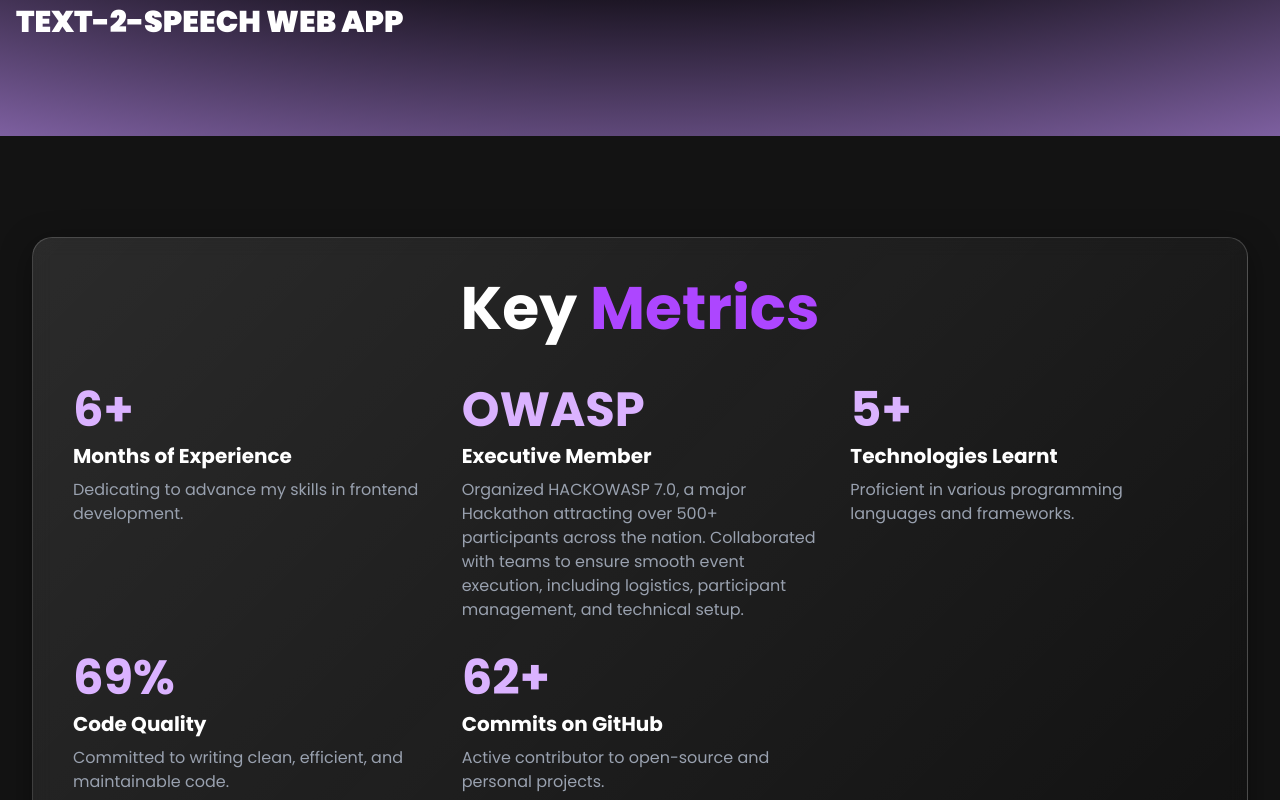
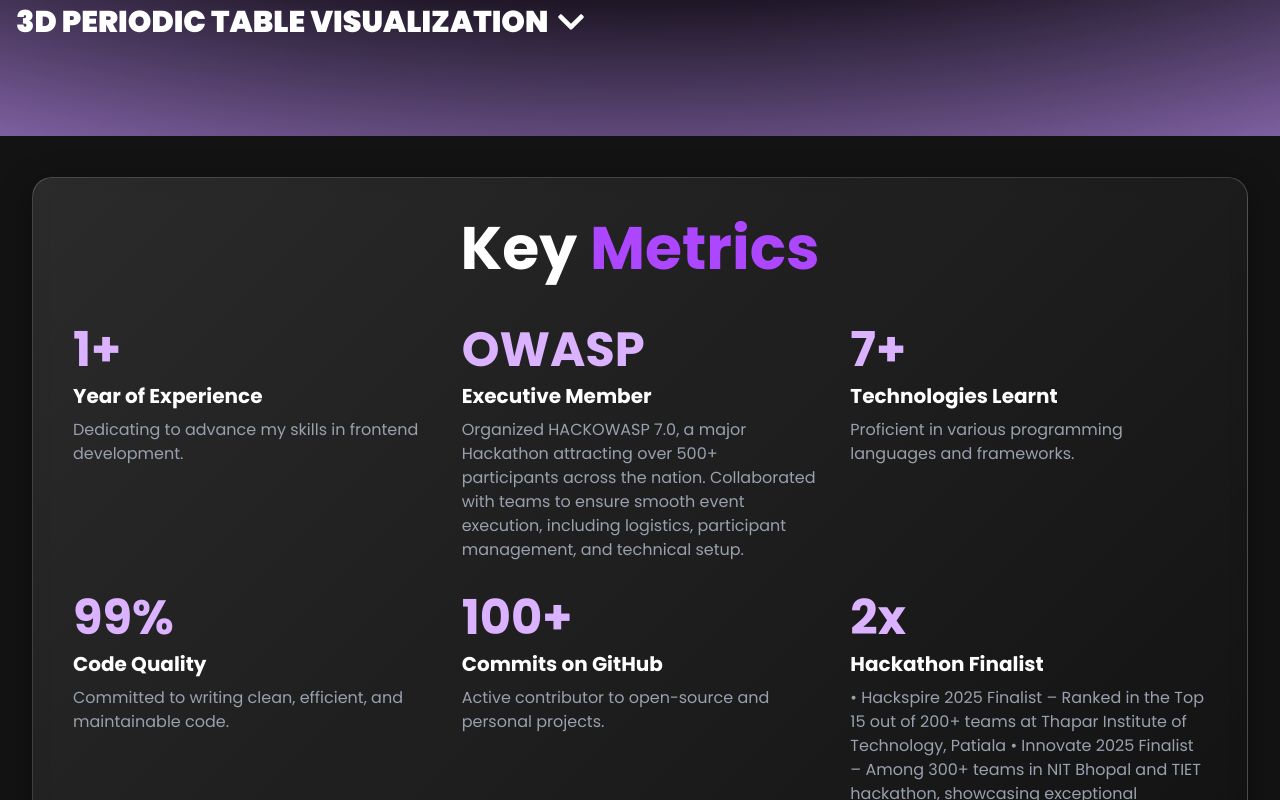
Before and after one commit to PrathamRanka/PrathamRanka-dev, a Next.js app: page / in a window 1280 px wide. Shown: the part 2040-2840 px from the top of the page. Built offline with nearby package versions, Linux system fonts and the light colour scheme.

Commit message:
refactor: update Footer and Key Metrics components for improved layout and styling; modify Portfolio project descriptions for clarity

```diff
--- a/components/Hero.tsx
+++ b/components/Hero.tsx
@@ -79,7 +79,7 @@ export const Hero = () => {
                 {/* Center the "Download CV" button */}
                 <motion.div className="flex justify-center items-center">
                     <a
-                        href="https://drive.google.com/uc?export=download&id=1Ni3olV9JcuZtn2wXhkWf1Hb3EgyL_eBq"
+                        href="https://drive.google.com/uc?export=download&id=1s273o3pVF9d4gg3vMWqlGGaEHx_ypB7k"
                         download="Pratham_Ranka_Resume.pdf"
                     >
                         <motion.button
--- a/components/KeyMetrics.tsx
+++ b/components/KeyMetrics.tsx
@@ -1,13 +1,12 @@
 'use client';
 
 import React from 'react';
-import { motion, useInView } from 'framer-motion';
 
 const metrics = [
 	{
 		id: 1,
-    value: '6+',
-    label: 'Months of Experience',
+		value: '1+',
+		label: 'Year of Experience',
 		description: 'Dedicating to advance my skills in frontend development.',
 	},
 	{
@@ -19,89 +18,50 @@ const metrics = [
 	},
 	{
 		id: 3,
-    value: '5+',
+		value: '7+',
 		label: 'Technologies Learnt',
 		description: 'Proficient in various programming languages and frameworks.',
 	},
 	{
 		id: 4,
-    value: '69%',
+		value: '99%',
 		label: 'Code Quality',
 		description: 'Committed to writing clean, efficient, and maintainable code.',
 	},
 	{
 		id: 5,
-    value: '62+',
+		value: '100+',
 		label: 'Commits on GitHub',
 		description: 'Active contributor to open-source and personal projects.',
+	},
+{
+    id: 6,
+    value: '2x',
+    label: 'Hackathon Finalist',
+    description: `• Hackspire 2025 Finalist – Ranked in the Top 15 out of 200+ teams at Thapar Institute of Technology, Patiala • Innovate 2025 Finalist – Among 300+ teams in NIT Bhopal and TIET hackathon, showcasing exceptional problem-solving skills and collaborative teamwork.`,
 },
 ];
 
 export const KeyMetrics = () => {
-  const ref = React.useRef<HTMLElement>(null);
-  const isInView = useInView(ref, { once: true });
+	return (
+		<section className='min-h-screen bg-[#131313] text-white flex items-center justify-center p-8'>
+			<div className='w-full glass border border-white/10 rounded-2xl p-10'>
+				<h2 className='text-6xl font-bold mb-12 text-center'>
+					Key <span className='text-purple-500'>Metrics</span>
+				</h2>
 
-  return (
-    <motion.section
-      ref={ref}
-      initial={{ opacity: 0, y: 50 }}
-      animate={isInView ? { opacity: 1, y: 0 } : { opacity: 0, y: 50 }}
-      transition={{ duration: 0.8 }}
-      className="min-h-screen bg-[#131313] text-white flex items-center justify-center p-8"
-    >
-      <div className="w-full glass border border-white/10 rounded-2xl p-10">
-        <motion.h2
-          initial={{ opacity: 0, y: 20 }}
-          animate={isInView ? { opacity: 1, y: 0 } : { opacity: 0, y: 20 }}
-          transition={{ delay: 0.2, duration: 0.6 }}
-          className="text-6xl font-bold mb-12 text-center"
-        >
-          Key <span className='text-purple-500'>Metrics</span>
-        </motion.h2>
-
-        <div className="grid grid-cols-1 md:grid-cols-2 lg:grid-cols-3 gap-8">
-          {metrics.map((metric, index) => (
-            <motion.div
-              key={metric.id}
-              initial={{ opacity: 0, y: 20 }}
-              animate={isInView ? { opacity: 1, y: 0 } : { opacity: 0, y: 20 }}
-              transition={{ delay: 0.4 + index * 0.1, duration: 0.6 }}
-              className="flex flex-col"
-            >
-              <motion.h3
-                initial={{ scale: 0.5 }}
-                animate={isInView ? { scale: 1 } : { scale: 0.5 }}
-                transition={{
-                  delay: 0.6 + index * 0.1,
-                  duration: 0.4,
-                  type: 'spring',
-                }}
-                className="text-5xl font-bold text-purple-300 mb-2"
-              >
+				<div className='grid grid-cols-1 md:grid-cols-2 lg:grid-cols-3 gap-8'>
+					{metrics.map((metric) => (
+						<div key={metric.id} className='flex flex-col'>
+							<h3 className='text-5xl font-bold text-purple-300 mb-2'>
 								{metric.value}
-              </motion.h3>
-
-              <motion.p
-                initial={{ opacity: 0 }}
-                animate={isInView ? { opacity: 1 } : { opacity: 0 }}
-                transition={{ delay: 0.8 + index * 0.1, duration: 0.4 }}
-                className="text-xl font-semibold mb-2"
-              >
-                {metric.label}
-              </motion.p>
-
-              <motion.p
-                initial={{ opacity: 0 }}
-                animate={isInView ? { opacity: 1 } : { opacity: 0 }}
-                transition={{ delay: 1 + index * 0.1, duration: 0.4 }}
-                className="text-gray-400"
-              >
-                {metric.description}
-              </motion.p>
-            </motion.div>
+							</h3>
+							<p className='text-xl font-semibold mb-2'>{metric.label}</p>
+							<p className='text-gray-400'>{metric.description}</p>
+						</div>
 					))}
 				</div>
 			</div>
-    </motion.section>
+		</section>
 	);
 };
--- a/components/Navbar.tsx
+++ b/components/Navbar.tsx
@@ -27,7 +27,11 @@ export const Navbar = () => {
             <li key={index}>
               <Link
                 href={link.path}
-                className="hover:text-white/70 transition-all duration-300 ease-in-out"
+                className="hover:text-white/70 transition-all duration-300 ease-in-out
+                           transform hover:scale-110 hover:-translate-y-1 hover:shadow-[0_8px_24px_rgba(128,90,213,0.15)]"
+                style={{
+                  willChange: 'transform',
+                }}
               >
                 {link.title}
               </Link>
--- a/components/Portfolio.tsx
+++ b/components/Portfolio.tsx
@@ -3,6 +3,7 @@
 import React, { useState, useEffect } from 'react';
 import { motion, useMotionTemplate, useMotionValue, animate } from 'framer-motion';
 import Image from 'next/image';
+import { FaChevronDown } from "react-icons/fa";
 
 const projects = [
   {
@@ -19,16 +20,18 @@ const projects = [
     year: 2025,
     title: 'AI-Powered Crop Disease Detection Platform',
     description:
-      'A web application that uses machine learning to identify crop diseases from images. Provided tailored treatment recommendations of wheat by linking predictions to a database of 15 wheat crop diseases.',
+      'A web application that uses machine learning to identify crop diseases from images. Provided tailored treatment recommendations of wheat by linking predictions to a database of 15 wheat crop diseases. Automated image upload and processing via a web interface for seamless AI predictions using backend services. Designed a user-friendly frontend enabling farmers to get diagnosis results in just 3 clicks, boosting adoption and ease of use.',
     image: '/proj5.png',
+    href: 'https://github.com/PrathamRanka/Wheat-Detector-'
   },
   {
     id: 3,
     year: 2024,
-    title: 'Text-2-Speech Web App',
+    title: '3D Periodic Table Visualization',
     description:
-      'Developed a dynamic web application with text-to-speech capabilities, enabling users to convert written text into natural-sounding speech. The app supports multiple languages and allows users to adjust the speed and tone of the speech. Designed to be accessible and user-friendly, this app is aimed at people with visual impairments and those who prefer auditory learning. The app features a sleek, modern UI with real-time text-to-speech conversion and multiple voice options.',
+      'Developed an interactive 3D periodic table using Three.js and CSS3DRenderer, featuring 118+ chemical elements with dynamic positioning across multiple layouts (table, sphere, helix, grid). Implemented real-time filtering by element properties, hover tooltips displaying atomic data, and color-coded classification system. Built responsive design with smooth TWEEN.js animations, TrackballControls for 3D navigation, and advanced visual effects including neon glows and focus/blur interactions. Designed as an educational tool to enhance understanding of chemical elements and their relationships through immersive 3D visualization.',
     image: '/proj5.png',
+    href: 'https://github.com/PrathamRanka/3-d-Periodic-table'
   },
 ];
 
@@ -57,20 +60,10 @@ export const Portfolio = () => {
   const backgroundImage = useMotionTemplate`radial-gradient(125% 125% at 50% 0%, #000 50%, ${color})`;
 
   const handleProjectClick = (project) => {
-    if (project.id === 1) {
-      // If Veri-Doc is clicked, open the website in a new tab
-      if (selectedProject && selectedProject.id === project.id) {
-        window.open(project.href, '_blank');
-      } else {
-        setSelectedProject(project); // Show description if it's not already selected
-      }
+    if (selectedProject && selectedProject.id === project.id) {
+      setSelectedProject(null);
     } else {
-      // For other projects, toggle the description
-      if (selectedProject && selectedProject.id === project.id) {
-        setSelectedProject(null); // Close the description if already open
-      } else {
-        setSelectedProject(project); // Show the description
-      }
+      setSelectedProject(project);
     }
   };
 
@@ -78,48 +71,82 @@ export const Portfolio = () => {
     <motion.section
       style={{ backgroundImage }}
       id="portfolio"
-      className="py-16 text-white"
+      className="py-10 sm:py-14 md:py-16 text-white"
     >
-      <div className="max-w-7xl mx-auto px-4">
-        <h2 className="text-6xl font-bold mb-8">
+      <div className="max-w-7xl mx-auto px-2 sm:px-4">
+        <h2 className="text-3xl sm:text-5xl md:text-6xl font-bold mb-6 sm:mb-8">
           My <span className="text-purple-500">Projects</span>
         </h2>
         {projects.map((project) => (
           <div
             key={project.id}
-            onClick={() => handleProjectClick(project)} // Use handleProjectClick
+            onClick={() => handleProjectClick(project)}
             className="cursor-pointer mb-8 group"
           >
-            <p className="text-gray-400 text-lg mb-1">{project.year}</p>
+            <p className="text-gray-400 text-base sm:text-lg mb-1">{project.year}</p>
             <h3
-              className={`text-3xl font-extrabold uppercase group-hover:text-gray-400 transition-colors duration-300 ${
+              className={`flex items-center gap-2 text-xl sm:text-2xl md:text-3xl font-extrabold uppercase group-hover:text-gray-400 transition-colors duration-300 ${
                 selectedProject && selectedProject.id === project.id ? 'text-gray-200' : ''
-              }`}
+              } cursor-pointer`}
               style={{
                 textShadow: selectedProject && selectedProject.id === project.id ? '0 4px 6px rgba(0, 0, 0, 0.3)' : '',
               }}
             >
               {project.title}
+              <span
+                className={`transition-transform duration-300 ${selectedProject && selectedProject.id === project.id ? 'rotate-180' : ''}`}
+              >
+                <FaChevronDown />
+              </span>
+              {selectedProject && selectedProject.id === project.id && (
+                <a
+                  href={project.href}
+                  target="_blank"
+                  rel="noopener noreferrer"
+                  className="ml-2 sm:ml-4 inline-block px-3 sm:px-4 py-1 bg-purple-600 text-white rounded-lg shadow hover:bg-purple-700 transition-colors duration-200 text-sm sm:text-base font-semibold"
+                  onClick={e => e.stopPropagation()}
+                >
+                  Visit
+                </a>
+              )}
             </h3>
-
             {selectedProject && selectedProject.id === project.id && (
               <motion.div
-                className="mt-4 flex flex-col md:flex-row items-start gap-6"
+                className="mt-4 flex flex-col md:flex-row items-start gap-4 sm:gap-6"
                 initial={{ opacity: 0, y: 20 }}
                 animate={{ opacity: 1, y: 0 }}
-                exit={{ opacity: 0, y: 20 }}  // Close animation
-                transition={{ ease: 'easeInOut', duration: 0.75 }} // Added ease-in-out for closing
+                exit={{ opacity: 0, y: 20 }}
+                transition={{ ease: 'easeInOut', duration: 0.75 }}
               >
-                <p className="text-gray-400 transition-all duration-500 ease-in-out md:w-1/2">
-                  {project.description}
-                </p>
-                <div className="md:w-1/2 md:order-2">
+                <ul
+                  className="text-gray-100 w-full md:w-1/2 text-sm sm:text-base md:text-lg leading-relaxed bg-gradient-to-br from-purple-900/40 to-gray-800/60 rounded-xl p-3 sm:p-4 md:p-6 shadow-lg border border-purple-700/30 list-disc list-inside space-y-2 sm:space-y-3"
+                  style={{
+                    fontFamily: 'Inter, system-ui, sans-serif',
+                    letterSpacing: '0.01em',
+                    lineHeight: 1.7,
+                    wordBreak: 'break-word',
+                  }}
+                >
+                  {project.description.split('. ').map((point, idx, arr) => {
+                    const cleanPoint = point.trim().replace(/\.$/, '');
+                    if (!cleanPoint) return null;
+                    return (
+                      <li key={idx}>
+                        {cleanPoint}
+                        {(idx === arr.length - 1 && !cleanPoint.endsWith('.')) ? '.' : ''}
+                      </li>
+                    );
+                  })}
+                </ul>
+                <div className="w-full md:w-1/2 md:order-2 flex justify-center items-center mt-4 md:mt-0">
                   <Image
                     src={selectedProject.image}
                     alt={selectedProject.title}
-                    className="rounded-xl shadow-lg transition-opacity duration-500 ease-in-out"
+                    className="rounded-xl shadow-lg transition-opacity duration-500 ease-in-out object-cover"
                     width={400}
                     height={250}
+                    sizes="(max-width: 768px) 90vw, (max-width: 1200px) 45vw, 400px"
+                    style={{ width: '100%', height: 'auto', maxWidth: 400 }}
                   />
                 </div>
               </motion.div>
```
Also changed, not shown: components/Footer.tsx (+12 -10 lines). Lines whose indentation alone changed are shown as unchanged.
